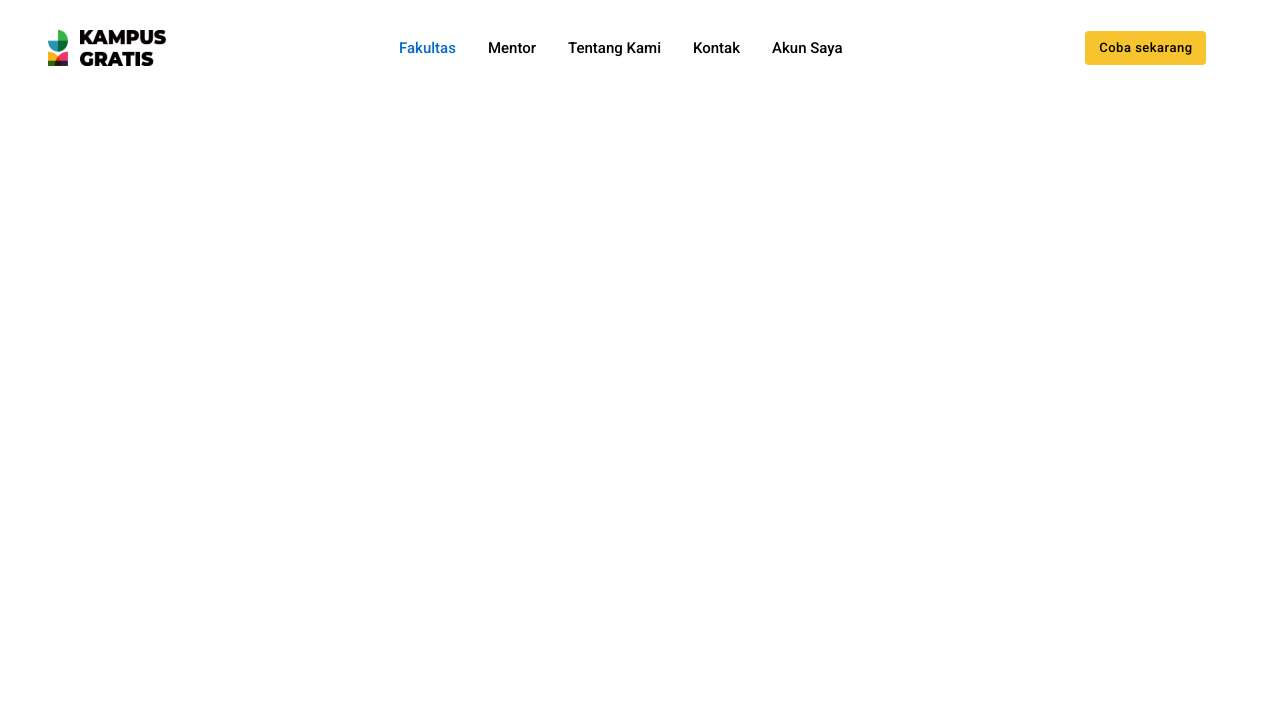
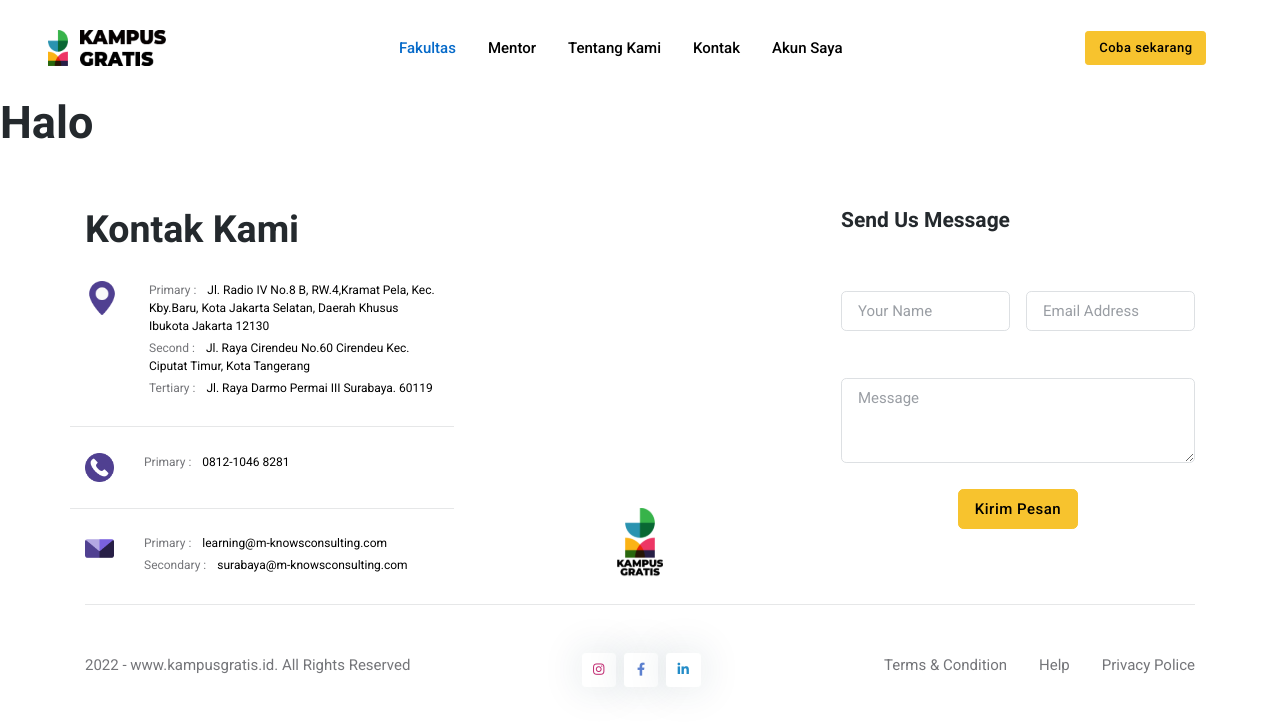
Before and after one commit to nadheva/frontend-kampusgratis, a React (Create React App) app: page / in a window 1280 px wide. Shown: the top 728 px of the page. Built offline with nearby package versions, Linux system fonts and the light colour scheme.

Commit message:
slicing footer

```diff
--- a/src/component/partials/Header.jsx
+++ b/src/component/partials/Header.jsx
@@ -3,7 +3,6 @@ import { Link } from "react-router-dom";
 
 const Header = () => {
   return (
-    <>
     <div className="navbar-light navbar-sticky header-static">
       <div className="navbar navbar-expand-xl">
         <div className="container-fluid px-3 px-xl-5">
@@ -113,7 +112,6 @@ const Header = () => {
         </div>
       </div>
     </div>
-    </>
   );
 };
 
--- a/src/component/partials/footer.jsx
+++ b/src/component/partials/footer.jsx
@@ -1,7 +1,215 @@
 import React from "react";
+import { Link } from "react-router-dom";
 
-const footer = () => {
-  return <div>footer</div>;
+const Footer = () => {
+  return (
+    <div className="pt-5">
+      <div className="container">
+        <div className="row g-4">
+          <div className="col-lg-4 widget-1">
+            <h2 className="mb-2 mb-md-4">Kontak Kami</h2>
+            <div className="row">
+              <div className="col-lg-2 col-2">
+                <img
+                  src="./assets/images/icon-kontak/placeholder 1.png"
+                  alt=""
+                />
+              </div>
+              <div className="col-lg-10 col-10">
+                <p className="mb-1 text">
+                  Primary :{" "}
+                  <span className=" fw-light ms-2">
+                    Jl. Radio IV No.8 B, RW.4,Kramat Pela, Kec. Kby.Baru, Kota
+                    Jakarta Selatan, Daerah Khusus Ibukota Jakarta 12130
+                  </span>
+                </p>
+                <p className="mb-1">
+                  Second :{" "}
+                  <span className="fw-light ms-2">
+                    Jl. Raya Cirendeu No.60 Cirendeu Kec. Ciputat Timur, Kota
+                    Tangerang{" "}
+                  </span>
+                </p>
+                <p className="mb-1">
+                  Tertiary :{" "}
+                  <span className="fw-light ms-2">
+                    {" "}
+                    Jl. Raya Darmo Permai III Surabaya. 60119
+                  </span>
+                </p>
+              </div>
+              <hr className="mt-4 mb-4" />
+              <div className="row">
+                <div className="col-lg-2 col-2">
+                  <img
+                    src="./assets/images/icon-kontak/phone-call 1.png"
+                    alt=""
+                  />
+                </div>
+                <div className="col-lg-10 col-10">
+                  <p className="mb-1">
+                    Primary :{" "}
+                    <span className="fw-light ms-2">0812-1046 8281</span>
+                  </p>
+                </div>
+              </div>
+              <hr className="mt-4 mb-4" />
+              <div className="row">
+                <div className="col-lg-2 col-2">
+                  <img src="./assets/images/icon-kontak/mail 1.png" alt="" />
+                </div>
+                <div className="col-lg-10 col-10">
+                  <p className="mb-1">
+                    Primary :{" "}
+                    <span className="fw-light ms-2">
+                      learning@m-knowsconsulting.com
+                    </span>
+                  </p>
+                  <p className="mb-1">
+                    Secondary :{" "}
+                    <span className="fw-light ms-2">
+                      surabaya@m-knowsconsulting.com
+                    </span>
+                  </p>
+                </div>
+              </div>
+            </div>
+          </div>
+
+          <div className="col-lg-4 d-flex align-items-end justify-content-center">
+            <Link to=" " className="me-0">
+              <img
+                className="light-mode-item h-70px"
+                src="assets/images/KGLogo4.svg"
+                alt="logo"
+              />
+              <img
+                className="dark-mode-item h-70px"
+                src="assets/images/KGLogo4.svg"
+                alt="logo"
+              />
+            </Link>
+          </div>
+
+          <div className="col-lg-4">
+            <h5 className="mb-2 mb-md-4">Send Us Message</h5>
+            <div className="card-form-footer">
+              <form className="form-white">
+                <div className="row g-3">
+                  <div className="col-lg-6 col-12">
+                    <div className="mb-3">
+                      <label className="form-label text-white">Your Name</label>
+                      <input
+                        type="text"
+                        className="form-control"
+                        placeholder="Your Name"
+                        aria-label="Your Name"
+                      />
+                    </div>
+                  </div>
+                  <div className="col-lg-6 col-12">
+                    <div className="mb-3">
+                      <label className="form-label text-white">
+                        Email Address
+                      </label>
+                      <input
+                        type="text"
+                        className="form-control"
+                        placeholder="Email Address"
+                        aria-label="Email Address"
+                      />
+                    </div>
+                  </div>
+                </div>
+
+                <div className="mb-3">
+                  <label className="form-label text-white">Message</label>
+                  <textarea
+                    className="form-control md-textarea"
+                    id="exampleFormControlTextarea1"
+                    rows="3"
+                    placeholder="Message"
+                  ></textarea>
+                </div>
+                <div className="text-center mt-4">
+                  <button
+                    type="submit"
+                    className="btn btn-warning btn-form-footer"
+                  >
+                    Kirim Pesan
+                  </button>
+                </div>
+              </form>
+            </div>
+          </div>
+        </div>
+        <hr className="mt-4 mb-0" />
+        <div className="py-3">
+          <div className="container px-0">
+            <div className="d-md-flex justify-content-between align-items-center py-3 text-center text-md-left">
+              <div className="text-primary-hover">
+                {" "}
+                2022 - www.kampusgratis.id. All Rights Reserved{" "}
+              </div>
+              <div className=" mt-3 mt-md-0">
+                <ul className="list-inline mb-0 mt-3">
+                  <li className="list-inline-item">
+                    <a
+                      className="btn btn-white btn-sm shadow px-2 text-instagram"
+                      href="#"
+                    >
+                      <i className="fab fa-fw fa-instagram"></i>
+                    </a>
+                  </li>
+                  <li className="list-inline-item">
+                    {" "}
+                    <a
+                      className="btn btn-white btn-sm shadow px-2 text-facebook"
+                      href="#"
+                    >
+                      <i className="fab fa-fw fa-facebook-f"></i>
+                    </a>{" "}
+                  </li>
+
+                  <li className="list-inline-item">
+                    {" "}
+                    <a
+                      className="btn btn-white btn-sm shadow px-2 text-linkedin"
+                      href="#"
+                    >
+                      <i className="fab fa-fw fa-linkedin-in"></i>
+                    </a>{" "}
+                  </li>
+                </ul>
+              </div>
+              <div className=" mt-3 mt-md-0">
+                <ul className="list-inline mb-0">
+                  <li className="list-inline-item">
+                    <a className="nav-link" href="#">
+                      {" "}
+                      Terms & Condition
+                    </a>
+                  </li>
+                  <li className="list-inline-item">
+                    <a className="nav-link" href="#">
+                      {" "}
+                      Help
+                    </a>
+                  </li>
+                  <li className="list-inline-item">
+                    <a className="nav-link pe-0" href="#">
+                      {" "}
+                      Privacy Police
+                    </a>
+                  </li>
+                </ul>
+              </div>
+            </div>
+          </div>
+        </div>
+      </div>
+    </div>
+  );
 };
 
-export default footer;
+export default Footer;
--- a/src/pages/Home.jsx
+++ b/src/pages/Home.jsx
@@ -1,11 +1,17 @@
 import React from "react";
+import Footer from "../component/partials/Footer";
 import Header from "../component/partials/Header";
+
 // import { Link } from "react-router-dom";
 
 const Home = () => {
   return (
     <>
       <Header />
+      <main>
+        <h1>Halo</h1>
+      </main>
+      <Footer />
     </>
   );
 };
```
Lines whose indentation alone changed are shown as unchanged.
